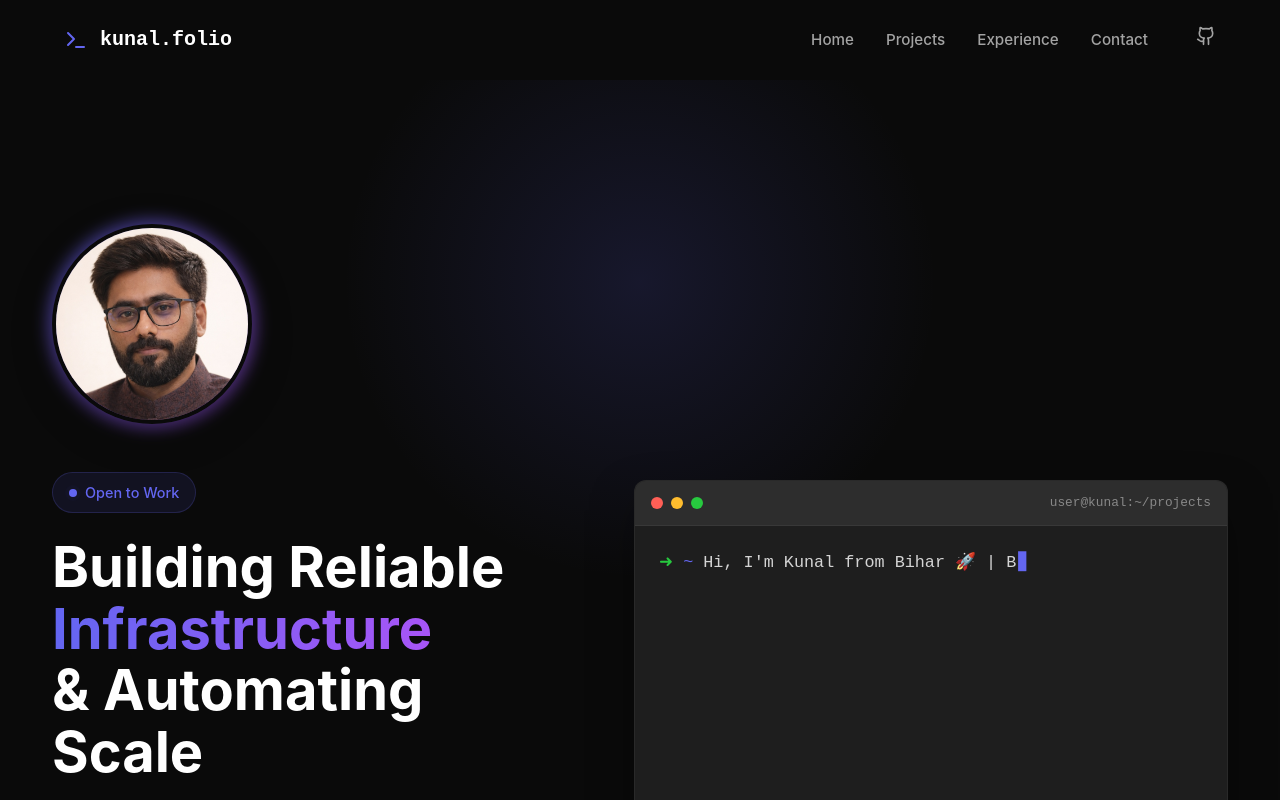
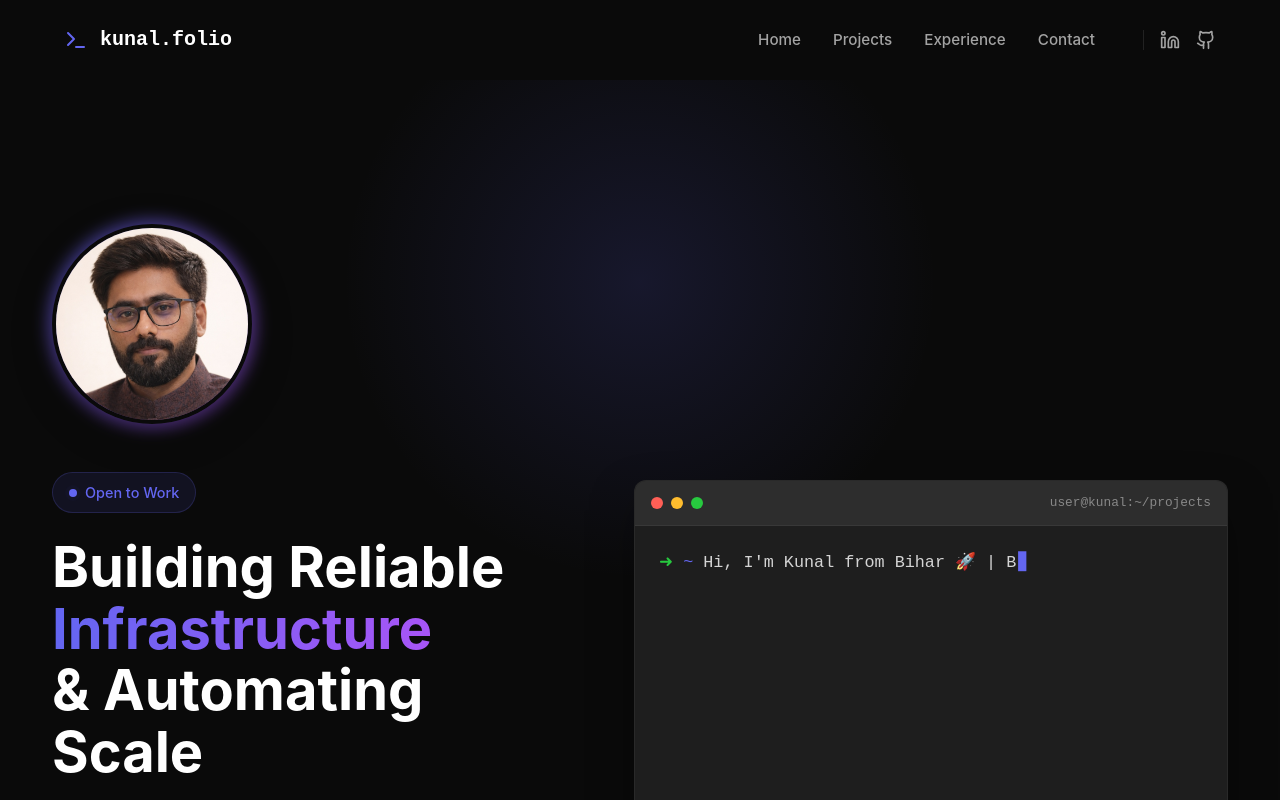
Before and after one commit to Kunal2703/kunal_portfolio, a React (Vite) app: page / in a window 1280 px wide. Shown: the top 800 px of the page. Built offline with nearby package versions, Linux system fonts and the light colour scheme.

Commit message:
add: github and linkedin icons

```diff
--- a/src/components/Navbar.tsx
+++ b/src/components/Navbar.tsx
@@ -1,5 +1,5 @@
 import { useState, useEffect } from 'react';
-import { Menu, X, Terminal, Github } from 'lucide-react';
+import { Menu, X, Github, Linkedin, Terminal } from 'lucide-react';
 
 const Navbar = () => {
     const [isScrolled, setIsScrolled] = useState(false);
@@ -49,9 +49,31 @@ const Navbar = () => {
                             {link.name}
                         </a>
                     ))}
-                    <a href="https://github.com" target="_blank" rel="noopener noreferrer" style={{ marginLeft: '1rem' }}>
-                        <Github size={20} color="var(--text-secondary)" />
-                    </a>
+
+                    <div style={{ display: 'flex', alignItems: 'center', gap: '1rem', marginLeft: '1rem', paddingLeft: '1rem', borderLeft: '1px solid rgba(255,255,255,0.1)' }}>
+                        <a
+                            href="https://www.linkedin.com/in/kunal27/"
+                            target="_blank"
+                            rel="noopener noreferrer"
+                            style={{ color: 'var(--text-secondary)', display: 'flex', alignItems: 'center' }}
+                            onMouseEnter={(e) => e.currentTarget.style.color = '#0077b5'}
+                            onMouseLeave={(e) => e.currentTarget.style.color = 'var(--text-secondary)'}
+                            aria-label="LinkedIn"
+                        >
+                            <Linkedin size={20} />
+                        </a>
+                        <a
+                            href="https://github.com/Kunal2703"
+                            target="_blank"
+                            rel="noopener noreferrer"
+                            style={{ color: 'var(--text-secondary)', display: 'flex', alignItems: 'center' }}
+                            onMouseEnter={(e) => e.currentTarget.style.color = 'white'}
+                            onMouseLeave={(e) => e.currentTarget.style.color = 'var(--text-secondary)'}
+                            aria-label="GitHub"
+                        >
+                            <Github size={20} />
+                        </a>
+                    </div>
                 </div>
 
                 {/* Mobile Menu Button */}
@@ -93,6 +115,24 @@ const Navbar = () => {
                                 {link.name}
                             </a>
                         ))}
+                        <div style={{ display: 'flex', gap: '1.5rem', marginTop: '1rem' }}>
+                            <a
+                                href="https://www.linkedin.com/in/kunal27/"
+                                target="_blank"
+                                rel="noopener noreferrer"
+                                style={{ color: 'var(--text-secondary)' }}
+                            >
+                                <Linkedin size={24} />
+                            </a>
+                            <a
+                                href="https://github.com/Kunal2703"
+                                target="_blank"
+                                rel="noopener noreferrer"
+                                style={{ color: 'var(--text-secondary)' }}
+                            >
+                                <Github size={24} />
+                            </a>
+                        </div>
                     </div>
                 )}
             </div>
```
